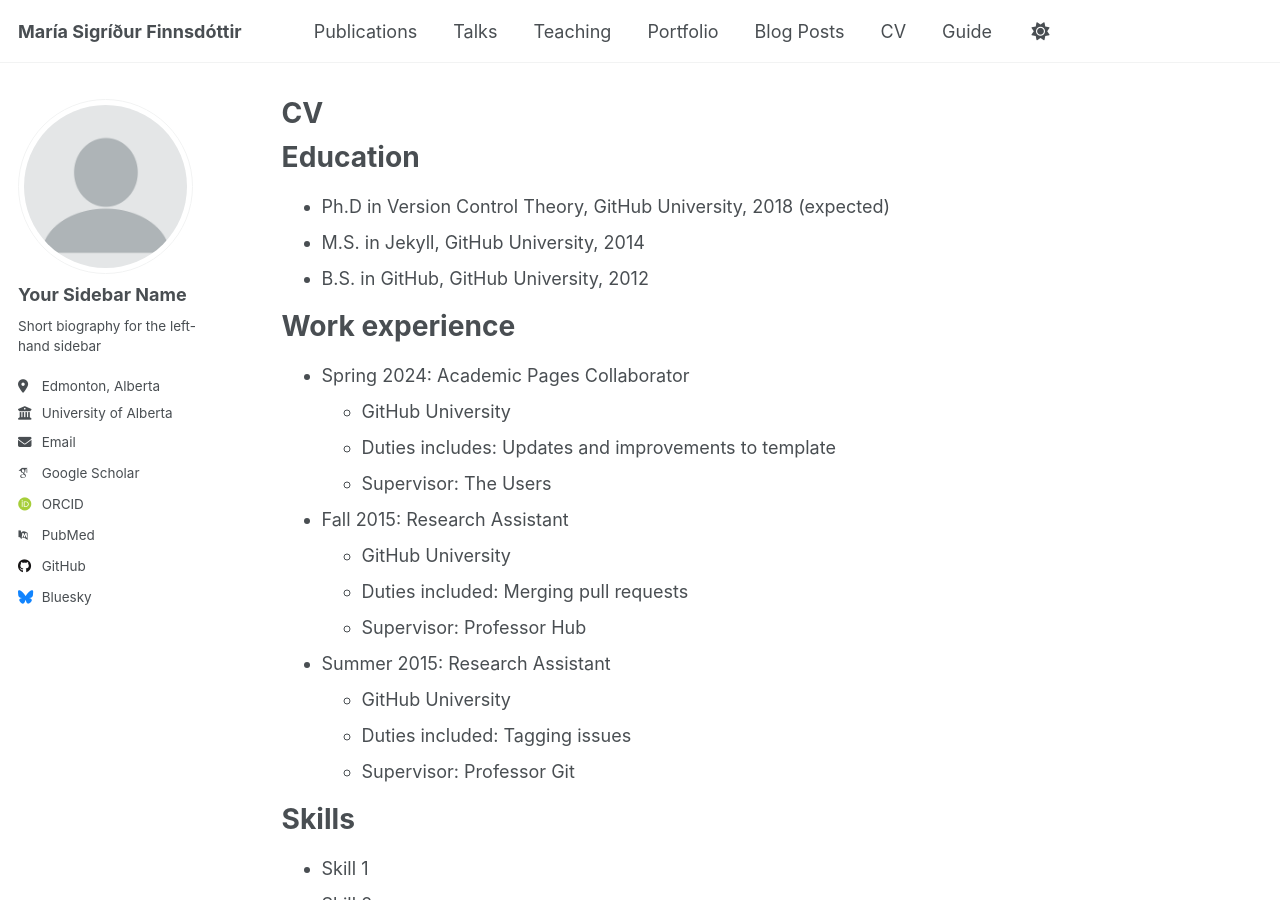
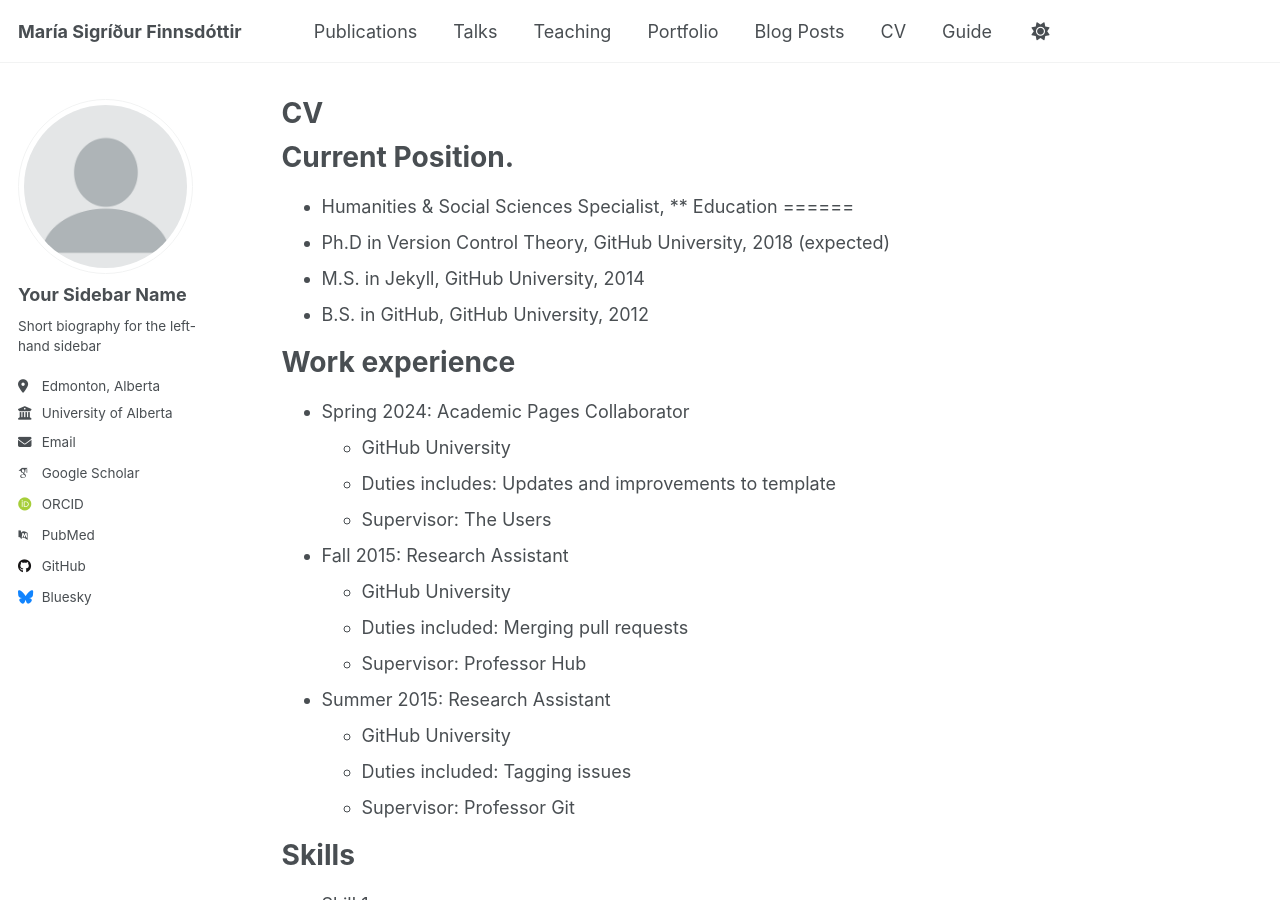
Before and after one commit to finnsdot-ualberta/finnsdottir.github.io, a Jekyll site: the page built from _pages/cv.md, in a window 1280 px wide and 900 px high. Built offline with Jekyll 4.4.1, drawn with Linux system fonts in a browser that asks for light colours; some web fonts are replaced.

Commit message:
updating CV

```diff
--- a/_pages/cv.md
+++ b/_pages/cv.md
@@ -9,6 +9,10 @@ redirect_from:
 
 {% include base_path %}
 
+Current Position.
+======
+* Humanities & Social Sciences Specialist,
+**
 Education
 ======
 * Ph.D in Version Control Theory, GitHub University, 2018 (expected)
```
